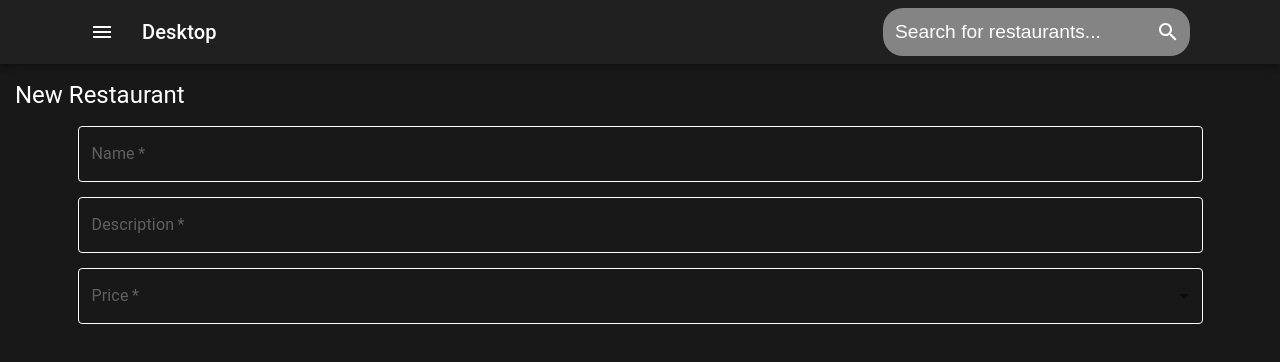
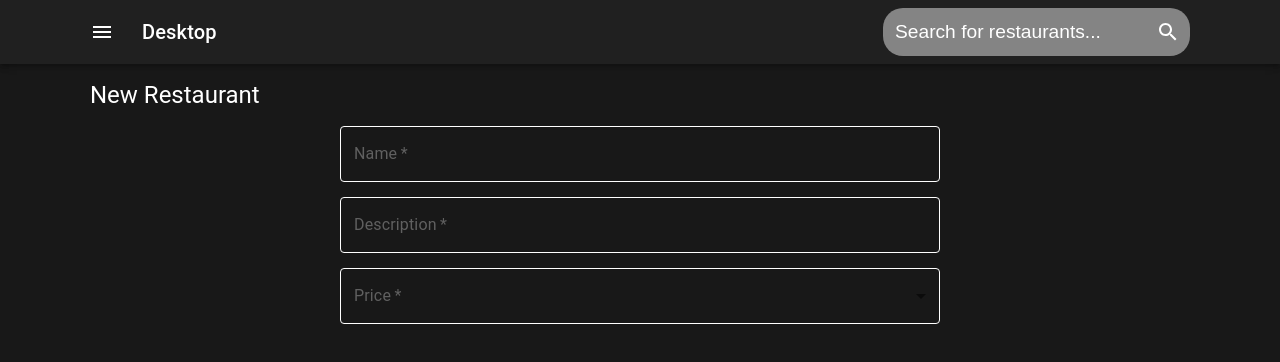
Before and after one commit to DylanLovell93/takehome-frontend, a React (Create React App) app: page /newRestaurant in a window 1280 px wide. Shown: the top 362 px of the page. Built offline with nearby package versions, Linux system fonts and the light colour scheme.

Commit message:
desktop mode for new restaurant form and single restaurant

```diff
--- a/src/Components/NewRestaurantForm/NewRestaurantForm.css
+++ b/src/Components/NewRestaurantForm/NewRestaurantForm.css
@@ -16,3 +16,22 @@
 .NewRestaurantForm #test ::placeholder {
   color: white;
 }
+
+.NewRestaurantForm .formControl {
+  max-width: 600px;
+}
+
+@media screen and (min-width: 600px) {
+  .NewRestaurantForm {
+    width: 90%;
+    padding: 15px 0px;
+    margin: 0px auto;
+  }
+}
+
+@media screen and (min-width: 1200px) {
+  .NewRestaurantForm {
+    width: 1100px;
+    box-sizing: border-box;
+  }
+}
--- a/src/Components/NewRestaurantForm/NewRestaurantForm.jsx
+++ b/src/Components/NewRestaurantForm/NewRestaurantForm.jsx
@@ -45,6 +45,7 @@ const NewRestaurantForm = () => {
   ];
   return (
     <Box className="NewRestaurantForm" component="form" autoComplete="off">
+      <div>
         <Typography
           variant="h5"
           component="div"
@@ -53,7 +54,13 @@ const NewRestaurantForm = () => {
           New Restaurant
         </Typography>
         <div className="formControl">
-        <TextField required id="name" label="Name" variant="outlined" sx={sx} />
+          <TextField
+            required
+            id="name"
+            label="Name"
+            variant="outlined"
+            sx={sx}
+          />
         </div>
         <div className="formControl">
           <TextField
@@ -80,6 +87,7 @@ const NewRestaurantForm = () => {
             ))}
           </TextField>
         </div>
+      </div>
     </Box>
   );
 };
--- a/src/Components/RestaurantInfo/RestaurantInfo.css
+++ b/src/Components/RestaurantInfo/RestaurantInfo.css
@@ -1,9 +1,30 @@
 .RestaurantInfo {
   background-color: #181818;
   height: 100%;
-  overflow: scroll;
+  box-sizing: border-box;
+  -ms-overflow-style: none;
+  scrollbar-width: none;
+}
+
+.RestaurantInfo::-webkit-scrollbar {
+  display: none;
 }
 
 .RestaurantInfo .resTitle {
   border-bottom: solid 1px rgba(255, 255, 255, 0.2);
 }
+
+@media screen and (min-width: 600px) {
+  .RestaurantInfo {
+    width: 90%;
+    padding: 15px 0px;
+    margin: 0px auto;
+  }
+}
+
+@media screen and (min-width: 1200px) {
+  .RestaurantInfo {
+    width: 1100px;
+    box-sizing: border-box;
+  }
+}
```
Lines whose indentation alone changed are shown as unchanged.
